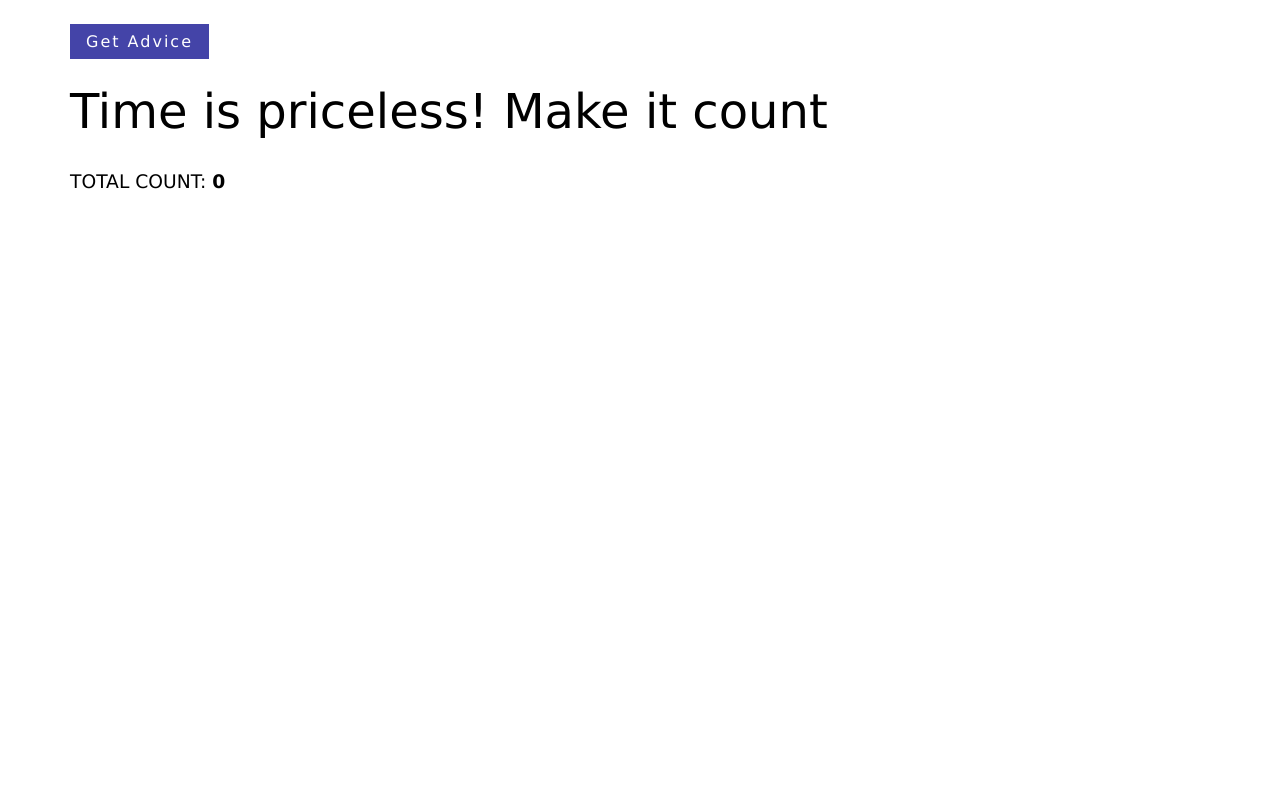
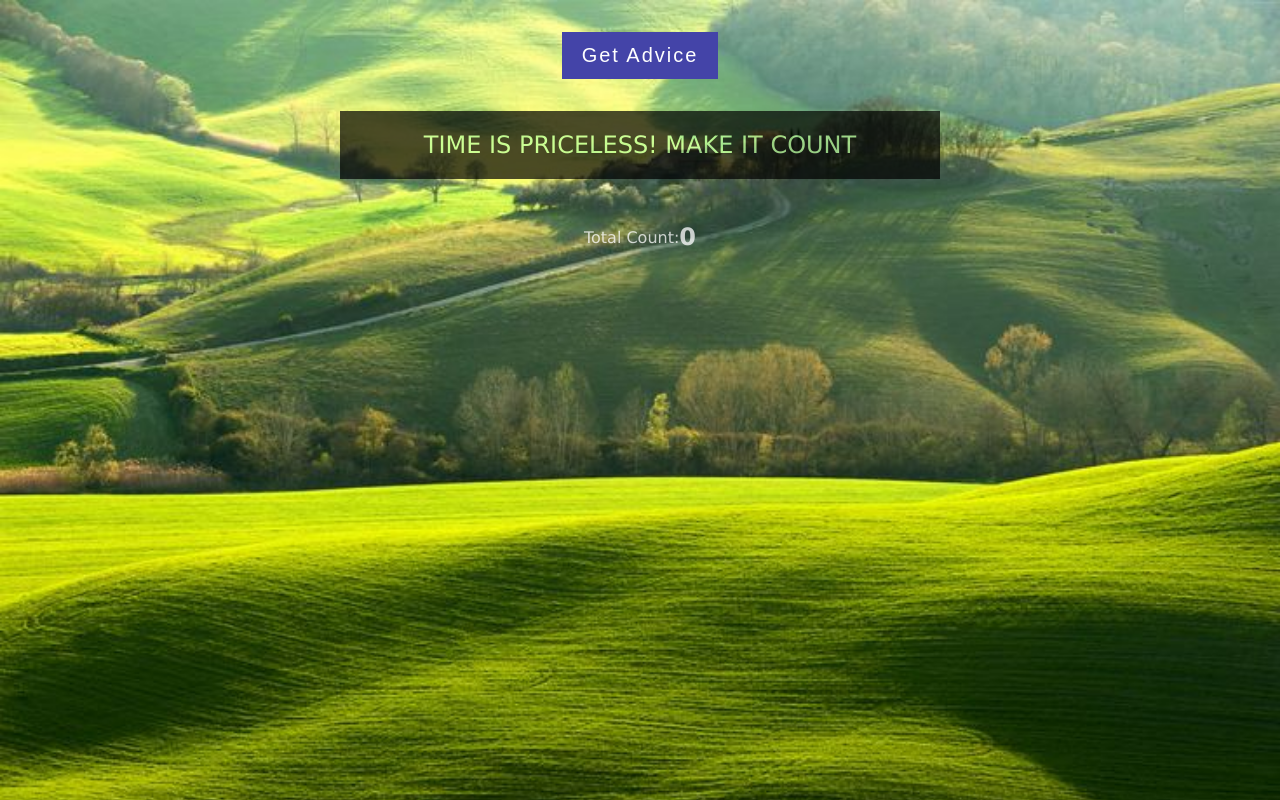
Before and after one commit to emmeiwhite/advice-app-js-dom-manipulation, a plain HTML site: page index.html in a window 1280 px wide. Drawn offline with Linux system fonts and the light colour scheme.

```diff
--- a/index.html
+++ b/index.html
@@ -14,7 +14,7 @@
   </head>
   <body>
     <section class="container">
-      <butto class="btn">get advice</butto>
+      <button class="btn">get advice</button>
       <div class="result">Time is priceless! Make it count</div>
       <h3 class="count">
         Total Count:
--- a/script.js
+++ b/script.js
@@ -2,7 +2,7 @@
 
 // Application data or state
 
-let count = 0
+let count = 1
 let result = ''
 
 let url = 'https://api.adviceslip.com/advice'
--- a/style.css
+++ b/style.css
@@ -6,28 +6,38 @@
 
 :root {
   --primary-color: rgb(68, 68, 168);
-  --secondary-color: rgb(164, 107, 0);
+  --secondary-color: rgb(184, 255, 158);
   --color-white: #fff;
   --color-blue: #17179b;
+  --color-black: #000;
   font-family: 'Lucida Sans', 'Lucida Sans Regular', 'Lucida Grande', 'Lucida Sans Unicode', Geneva,
     Verdana, sans-serif;
+}
+
+body {
+  background-image: url('./bg-img.jpeg');
+  background-repeat: no-repeat;
+  background-size: cover;
 }
 
 .container {
   margin: 2rem auto;
   max-width: 1170px;
   padding: 0 15px;
+  text-align: center;
 }
 
 .btn {
   border: none;
-  padding: 0.5rem 1rem;
+  padding: 0.75rem 1.25rem;
   cursor: pointer;
   background-color: var(--primary-color);
   color: var(--color-white);
   text-transform: capitalize;
   letter-spacing: 2px;
   transition: all 0.25s;
+  font-size: 1.25rem;
+  display: inline-block;
 }
 
 .btn:hover {
@@ -36,14 +46,30 @@
 
 .result {
   margin: 2rem auto;
-  font-size: 3rem;
+  font-size: 1.5rem;
+  color: var(--secondary-color);
+  background-color: black;
+  opacity: 0.7;
+  padding: 1rem;
+  font-weight: 100;
+  max-width: 600px;
+  line-height: 1.5;
+  text-transform: uppercase;
 }
 
 .count {
   font-weight: 100;
-  text-transform: uppercase;
+  text-transform: capitalize;
+  font-size: 1rem;
+  color: var(--color-white);
+  display: inline-flex;
+  align-items: center;
+  opacity: 0.75;
+  padding: 0.75rem 1rem;
 }
 
 .count span {
-  font-weight: 600;
+  font-weight: 700;
+  font-size: 1.5rem;
+  color: var(--color-white);
 }
```
Also changed, not shown: bg-img.jpeg (added).
